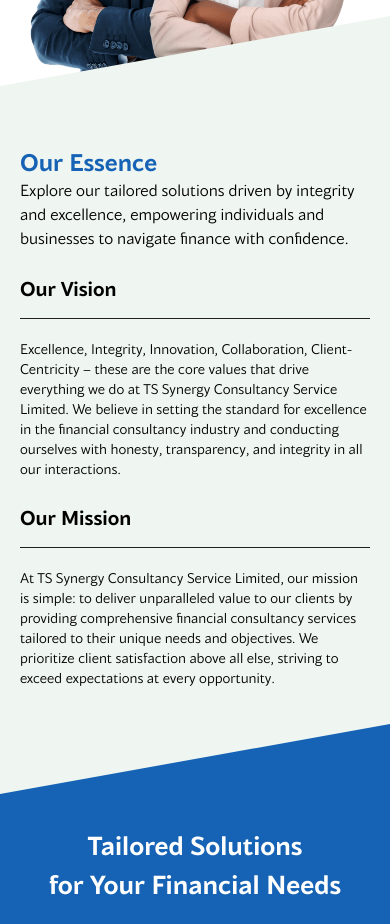
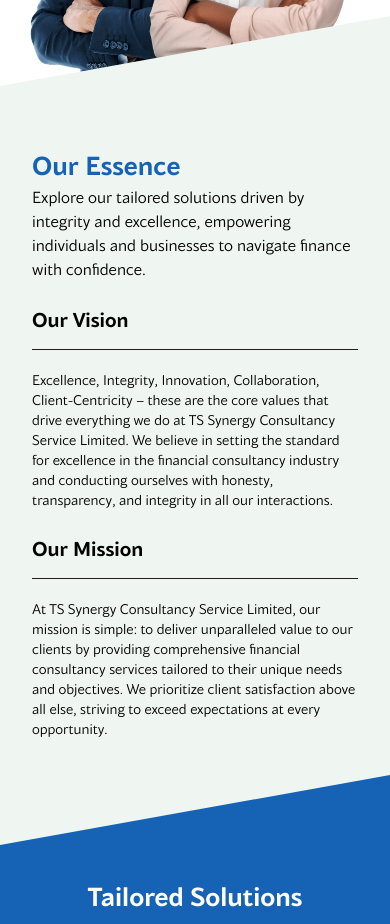
Before and after one commit to ayowayne123/ts-synergy, a Next.js app: page / in a window 390 px wide. Shown: the part 820-1744 px from the top of the page. Built offline with nearby package versions, Linux system fonts and the light colour scheme.

Commit message:
Fix: our seeence size

```diff
--- a/app/hero.jsx
+++ b/app/hero.jsx
@@ -61,10 +61,10 @@ function Hero() {
 
 <div className="bg-synergyLightBlue lg:py-16 py-9 w-full ">
 
-    <div className="container pt-6  lg:px-8 px-5">
+    <div className="container pt-6  ">
         <div className=" flex flex-col items-center ">
            <div>
-            <h2 className="text-synergyBlue font-semibold text-2xl lg:text-4xl text-left  lg:text-center">Our Essence</h2>
+            <h2 className="text-synergyBlue font-semibold text-[26px] lg:text-4xl text-left  lg:text-center">Our Essence</h2>
             <p className="lg:max-w-[745px] lg:text-center text-left flex lg:text-xl  lg:px-0 pb-6 lg:pb-0">Explore our tailored solutions driven by integrity and excellence,
                 empowering individuals and businesses to navigate finance with confidence.</p>
             </div>
```
